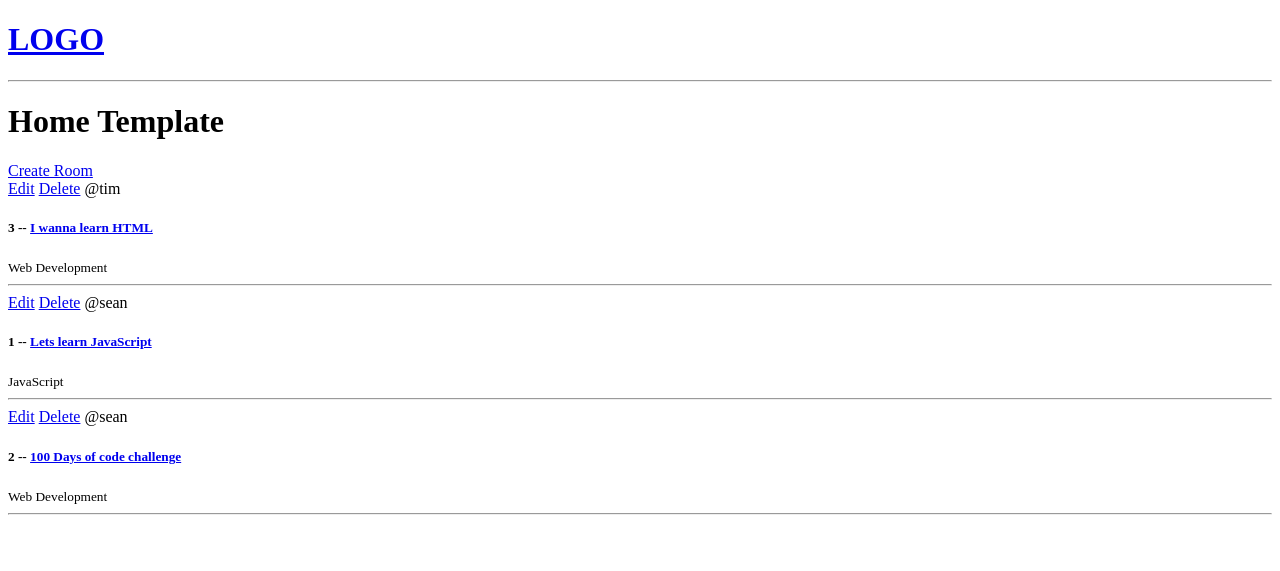
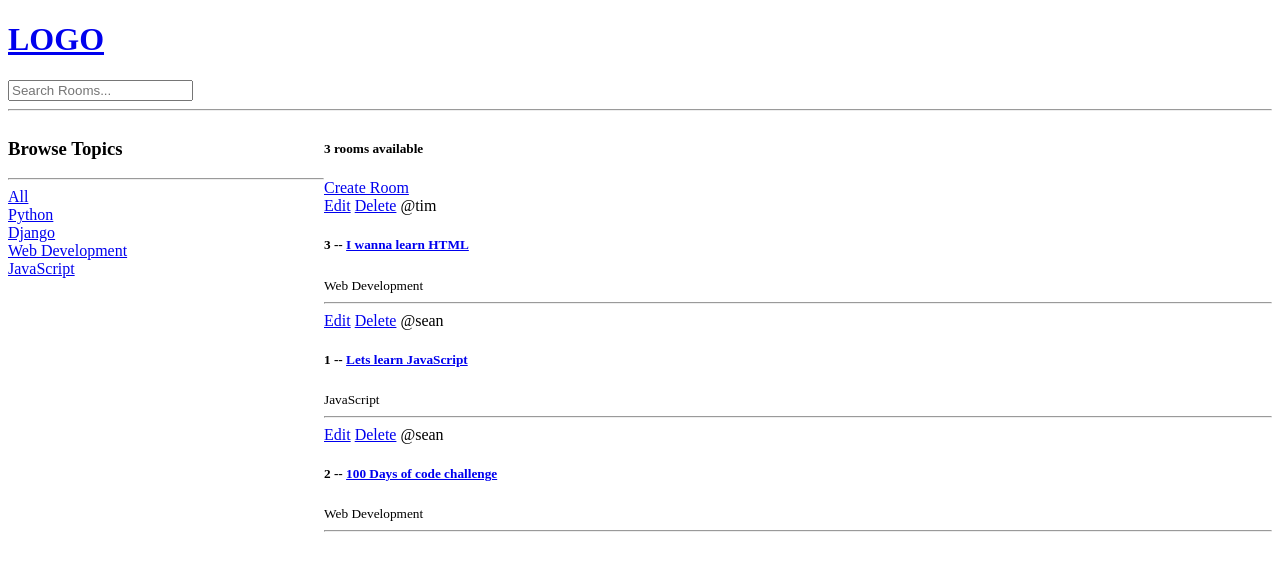
Before and after one commit to seanandersxn/Discord-Clone, a Django app: page / in a window 1280 px wide. Shown: the top 571 px of the page. Run offline with Django 5.2, Linux system fonts and the light colour scheme; data comes from the database, SQL or seed files in the repository; both versions use the stored data as it was after the commit.

Commit message:
Add Search Functionality

```diff
--- a/studybuddy/base/templates/base/home.html
+++ b/studybuddy/base/templates/base/home.html
@@ -2,15 +2,37 @@
 
 {% block content %}
 
-<h1>Home Template</h1>
+<style>
+    .home-container{
+        display: grid;
+        grid-template-columns: 1fr 3fr;
+    }
+</style>
+
+<div class="home-container">
 
     <div>
-
-    <a href="{% url 'create-room' %}">Create Room</a>
+        <h3>Browse Topics</h3>
+        <hr>
 
         <div>
+            <a href="{% url 'home' %}">All</a>
+        </div>
+
+        {% for topic in topics %}
+
+        <div>
+            <a href="{% url 'home' %}?q={{topic.name}}">{{topic.name}}</a>
+        </div>
+
+        {% endfor %}
+    </div>
+
+    <div>
+        <h5>{{room_count}} rooms available</h5>
+        <a href="{% url 'create-room' %}">Create Room</a>
+        <div>
             {% for room in rooms %}
-
             <div>
                 <a href="{% url 'update-room' room.id %}">Edit</a>
                 <a href="{% url 'delete-room' room.id %}">Delete</a>
@@ -22,6 +44,7 @@
 
             {% endfor %}
         </div>
+    </div>
 
 </div>
 
--- a/studybuddy/base/views.py
+++ b/studybuddy/base/views.py
@@ -1,5 +1,6 @@
 from django.shortcuts import render, redirect
-from .models import Room
+from django.db.models import Q
+from .models import Room, Topic
 from .forms import RoomForm
 
 # rooms = [
@@ -9,8 +10,18 @@ from .forms import RoomForm
 # ]
 
 def home(request):
-    rooms = Room.objects.all()
-    context = {'rooms': rooms}
+    q = request.GET.get('q') if request.GET.get('q') != None else ''
+
+    rooms = Room.objects.filter(
+        Q(topic__name__icontains=q) |
+        Q(name__icontains=q) |
+        Q(description__icontains=q)
+        )
+
+    topics = Topic.objects.all()
+    room_count = rooms.count();
+
+    context = {'rooms': rooms, 'topics': topics, 'room_count': room_count}
     return render(request, 'base/home.html', context)
 
 
--- a/studybuddy/templates/navbar.html
+++ b/studybuddy/templates/navbar.html
@@ -2,4 +2,9 @@
     <h1>LOGO</h1>
 </a>
 
+<form method="get" action="{% url 'home' %}">
+    <input type="text" name="q" placeholder="Search Rooms..." />
+
+</form>
+
 <hr>
```
Also changed, not shown: studybuddy/db.sqlite3. Lines whose indentation alone changed are shown as unchanged.
